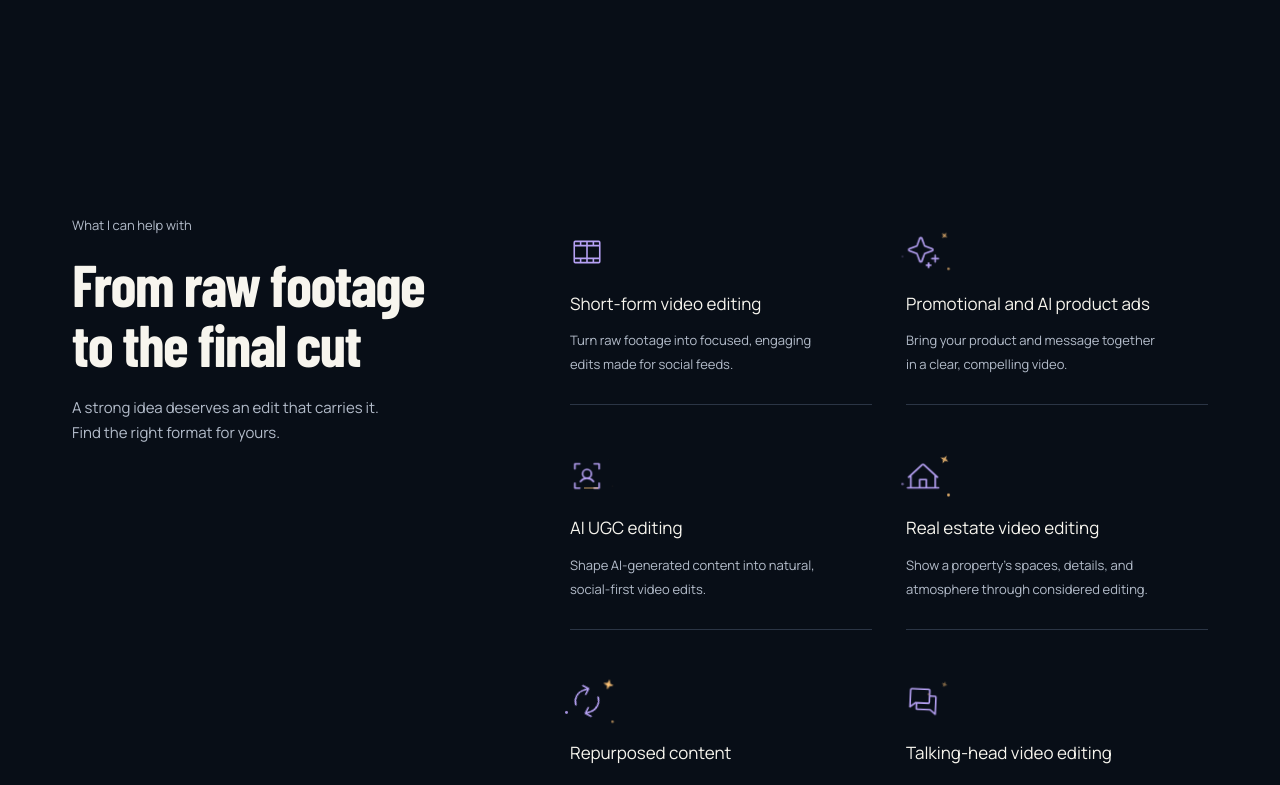
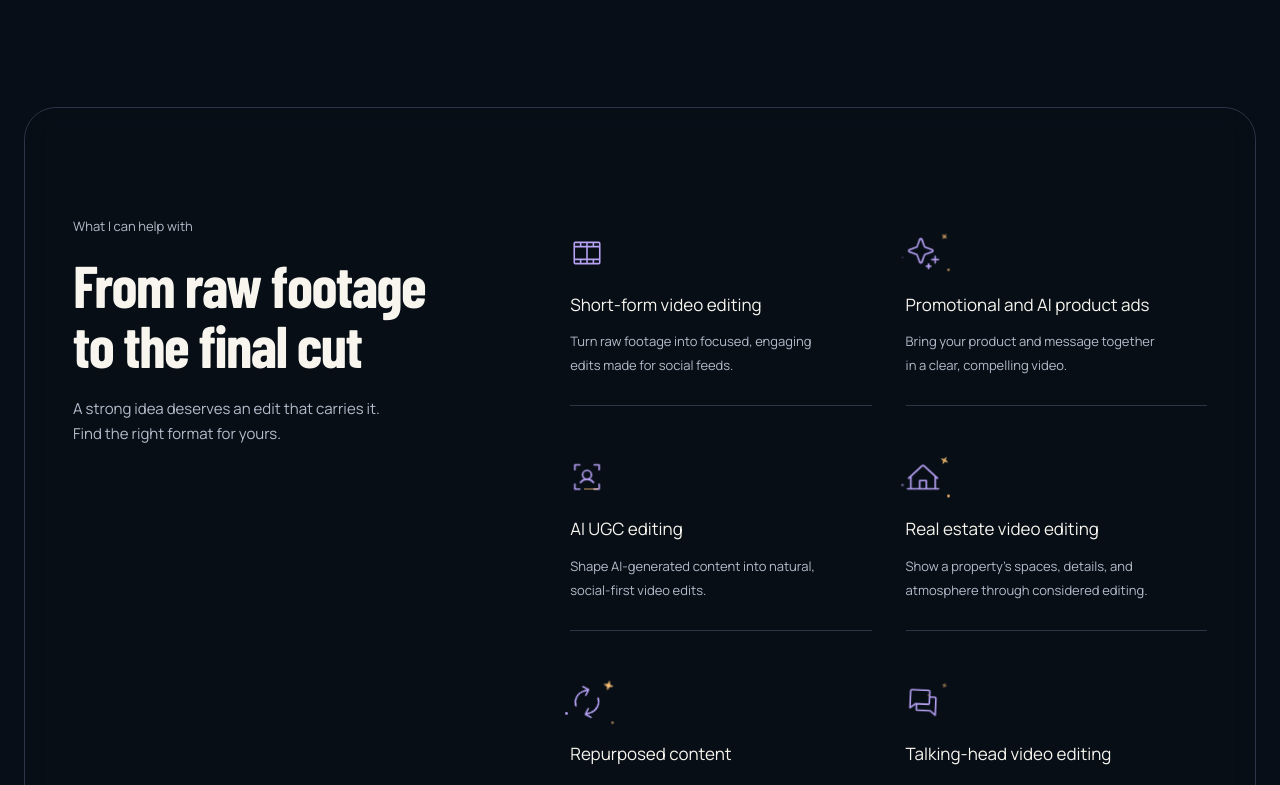
Before and after one commit to davidlinats-netizen/portfolio, a Next.js app: page / in a window 1280 px wide. Shown: the part 1715-2500 px from the top of the page. Built offline with nearby package versions, Linux system fonts and the light colour scheme; no server answers.

Commit message:
Add a translucent backdrop to keep service descriptions readable over animation

```diff
--- a/app/particles.css
+++ b/app/particles.css
@@ -36,7 +36,17 @@
 .video-marquee .video-card { width:300px; }
 .gallery-controls .icon-button { border-radius:50%; }
 .work-footer { align-items:center; margin-top:18px; }
-.services-section,.tools-section { background:transparent; }
+.tools-section { background:transparent; }
+.services-section {
+  background:color-mix(in srgb,var(--bg) 86%,transparent);
+  backdrop-filter:blur(12px);
+  border:1px solid var(--line);
+}
+:root[data-theme="light"] .services-section { background:color-mix(in srgb,var(--bg) 92%,transparent); }
+@supports not (backdrop-filter:blur(1px)) { .services-section { background:var(--bg); } }
+@media (prefers-reduced-transparency:reduce) {
+  .services-section,:root[data-theme="light"] .services-section { background:var(--bg); backdrop-filter:none; }
+}
 .tools-section,.tools-marquee { border:0; box-shadow:none; }
 .tools-marquee { mask-image:none; }
 .hybrid-background .background-timeline { background:transparent; box-shadow:none; }
```
